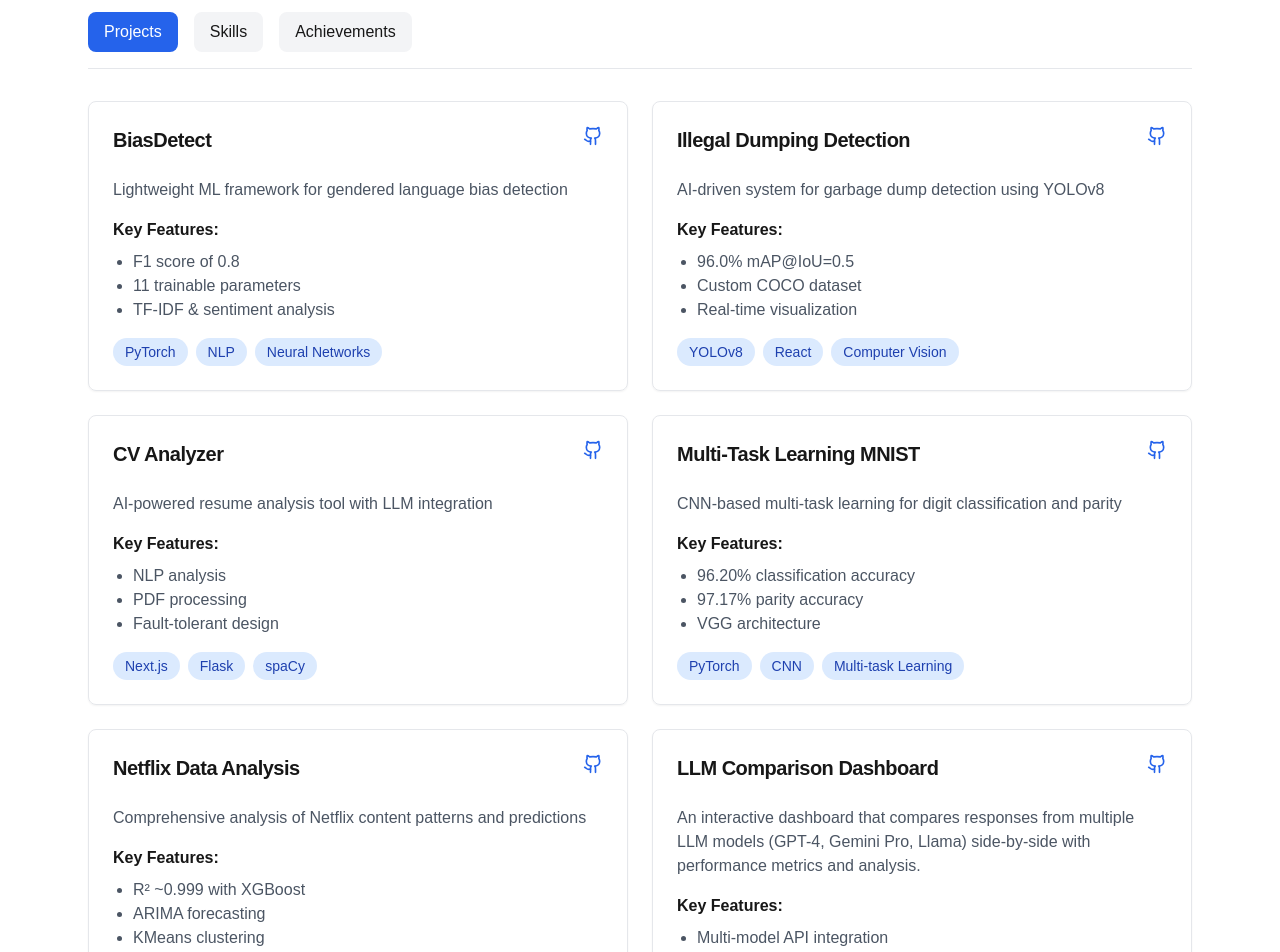
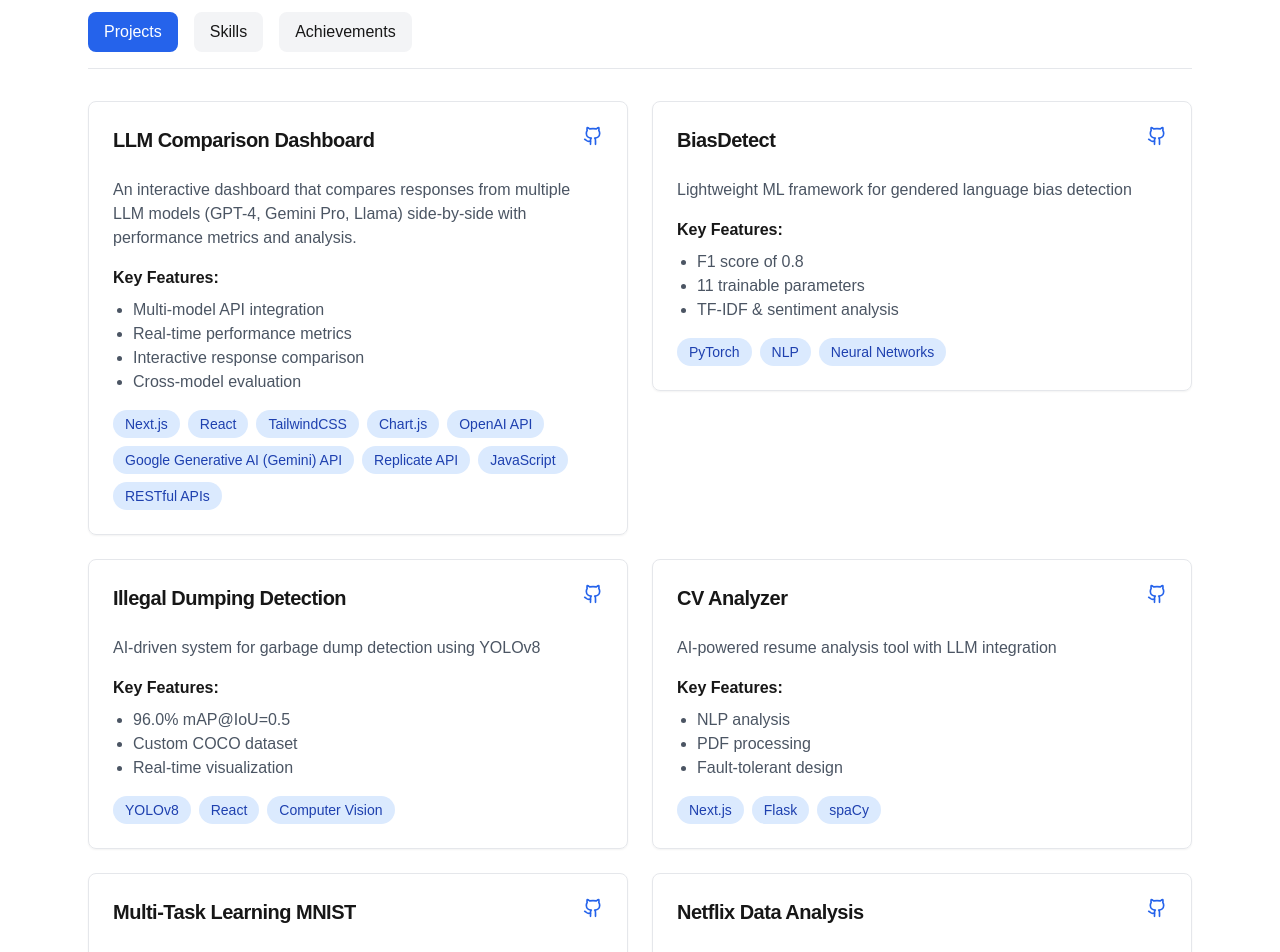
Before and after one commit to raihan5802/Portfolio, a Next.js app: page / in a window 1280 px wide. Shown: the part 240-1192 px from the top of the page. Built offline with nearby package versions, Linux system fonts and the light colour scheme.

Commit message:
Update page.tsx

```diff
--- a/src/app/page.tsx
+++ b/src/app/page.tsx
@@ -20,6 +20,13 @@ export default function Home() {
   }, [theme]);
 
   const projects = [
+    {
+      title: "LLM Comparison Dashboard",
+      description: "An interactive dashboard that compares responses from multiple LLM models (GPT-4, Gemini Pro, Llama) side-by-side with performance metrics and analysis.",
+      highlights: ["Multi-model API integration", "Real-time performance metrics", "Interactive response comparison", "Cross-model evaluation"],
+      tech: ["Next.js", "React", "TailwindCSS", "Chart.js", "OpenAI API", "Google Generative AI (Gemini) API", "Replicate API", "JavaScript", "RESTful APIs"],
+      github: "https://github.com/raihan5802/llm-comparison-dashboard"
+    },
     {
       title: "BiasDetect",
       description: "Lightweight ML framework for gendered language bias detection",
@@ -54,13 +61,6 @@ export default function Home() {
       highlights: ["R² ~0.999 with XGBoost", "ARIMA forecasting", "KMeans clustering"],
       tech: ["Python", "Machine Learning", "Data Analysis"],
       github: "https://github.com/raihan5802/Netflix-Data-Analysis"
-    },
-    {
-      title: "LLM Comparison Dashboard",
-      description: "An interactive dashboard that compares responses from multiple LLM models (GPT-4, Gemini Pro, Llama) side-by-side with performance metrics and analysis.",
-      highlights: ["Multi-model API integration", "Real-time performance metrics", "Interactive response comparison", "Cross-model evaluation"],
-      tech: ["Next.js", "React", "TailwindCSS", "Chart.js", "OpenAI API", "Google Generative AI (Gemini) API", "Replicate API", "JavaScript", "RESTful APIs"],
-      github: "https://github.com/raihan5802/llm-comparison-dashboard"
     }
   ];
 
```
